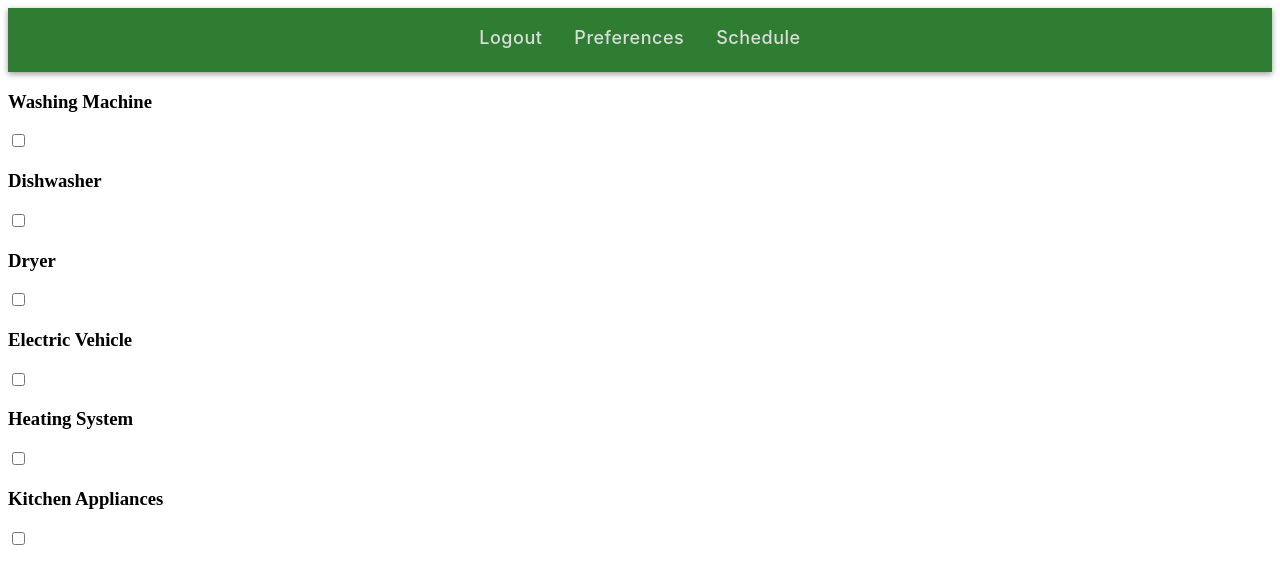
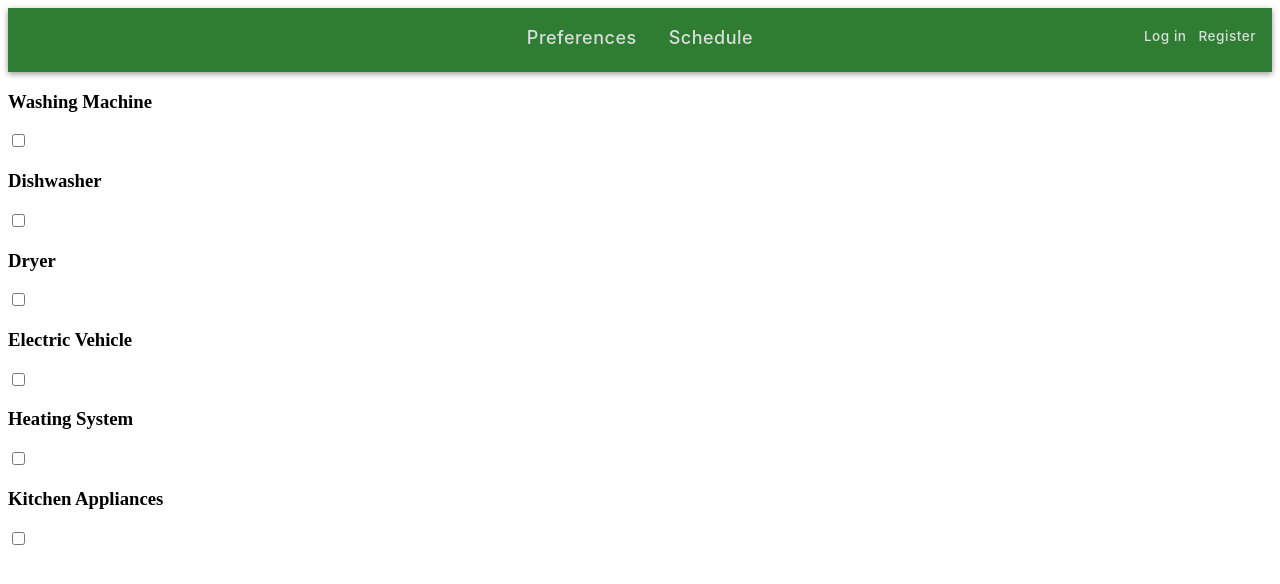
Before and after one commit to small-chicken/GreenHome, a React (Vite) app in the folder src/view/: page /preferences in a window 1280 px wide. Shown: the top 584 px of the page. Built offline with nearby package versions, Linux system fonts and the light colour scheme.

Commit message:
navbar authentication

```diff
--- a/src/view/src/components/Header/Header.css
+++ b/src/view/src/components/Header/Header.css
@@ -23,7 +23,19 @@
   gap: 2rem;
 }
 
-.navbar-links a {
+.authentication-links {
+  position: absolute;
+  right: 1rem;
+  top: 50%;
+  transform: translateY(-50%);
+  display: flex;
+  gap: 0.75rem;
+  font-size: 0.85rem;
+  line-height: 1;
+}
+
+.navbar-links a,
+.authentication-links a  {
   color: #dcdcdc;
   text-decoration: none;
   font-weight: 500;
@@ -31,18 +43,21 @@
   transition: color 0.2s ease, transform 0.2s ease;
 }
 
-.navbar-links a:hover {
+.navbar-links a:hover,
+.authentication-links a:hover  {
   color: var(--moss); /* soft blue hover */
   transform: translateY(-2px);
 }
 
-.navbar-links a:active {
+.navbar-links a:active ,
+.authentication-links a:active{
   color: #93c5fd;
   transform: scale(0.98);
 }
 
 /* Add a glowing underline on hover */
-.navbar-links a::after {
+.navbar-links a::after,
+ .authentication-links a::after {
   content: "";
   display: block;
   width: 0%;
@@ -52,16 +67,7 @@
   margin-top: 4px;
 }
 
-.navbar-links a:hover::after {
+.navbar-links a:hover::after,
+.authentication-links a:hover::after {
   width: 100%;
 }
-
-/* Optional: make responsive */
-@media (max-width: 600px) {
-  .navbar-links {
-    gap: 1rem;
-  }
-  .navbar-links a {
-    font-size: 0.9rem;
-  }
-}
--- a/src/view/src/components/Header/Header.jsx
+++ b/src/view/src/components/Header/Header.jsx
@@ -1,13 +1,22 @@
 import { Link } from "react-router-dom";
 import "./Header.css";
 
-function Header () {
+function Header ({ isAuthenticated = false, onLogout }) {
     return (
         <nav className = "header">
             <div className = "navbar-links">
-                <Link to="/">Logout</Link>
                 <Link to="/preferences">Preferences</Link>
                 <Link to="/schedule">Schedule</Link>
+            </div>
+            <div className = "authentication-links">
+                {isAuthenticated ? (
+                    <Link to="/" onClick={onLogout}>Logout</Link>
+                ) : (
+                     <>
+                        <Link to="/">Log in</Link>
+                        <Link to="/registration">Register</Link>
+                    </>
+                )}
             </div>
         </nav>
     )
--- a/src/view/src/pages/Login.jsx
+++ b/src/view/src/pages/Login.jsx
@@ -1,4 +1,3 @@
-import Header from "../components/Header/Header.jsx";
 import LoginForm from "../components/LoginForm/LoginForm";
 
 function Pages() {
--- a/src/view/src/styles/theme.css
+++ b/src/view/src/styles/theme.css
@@ -1,6 +1,5 @@
 :root {
-  --cc-font-family: -apple-system, BlinkMacSystemFont, "Segoe UI", Roboto, Helvetica, Arial, sans-serif, "Apple Color Emoji", "Segoe UI Emoji", "Segoe UI Symbol";
-
+  --cc-font-family:-apple-system, BlinkMacSystemFont, "Segoe UI", Roboto, Helvetica, Arial, sans-serif, "Apple Color Emoji", "Segoe UI Emoji", "Segoe UI Symbol";
   --bg: #F7F9F7;
   --surface: #FFFFFF;
   --text: #1D2B23;
```
